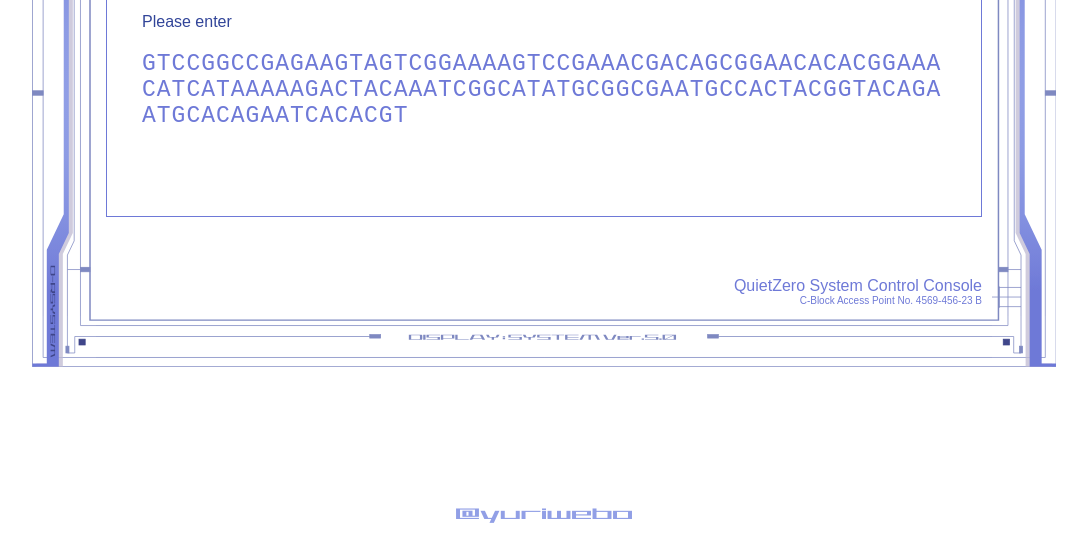
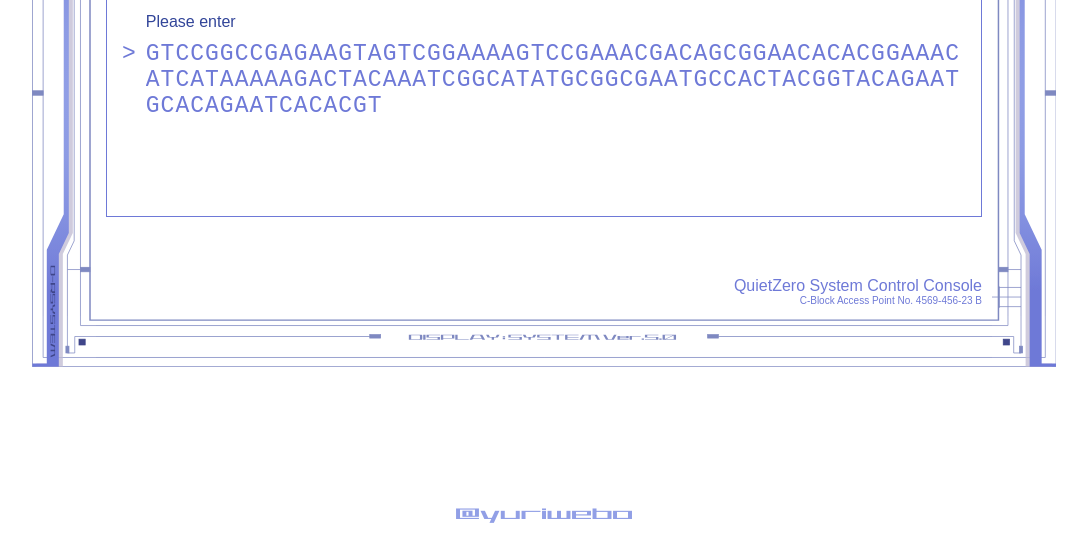
Before and after one commit to yuriwebo/miorine-room, an Astro site: page /tablet/notrette in a window 1280 px wide. Shown: the part 262-800 px from the top of the page, without its empty margins (96-1183 px from the left). Built offline with nearby package versions, Linux system fonts and the light colour scheme; Astro itself is replaced by a stand-in of ours; a web font is replaced by a local one.

Commit message:
番茄app-用grid和可编辑div重构console

```diff
--- a/src/pages/tablet/notrette.astro
+++ b/src/pages/tablet/notrette.astro
@@ -60,14 +60,9 @@ const encodedAnswer = textToGeneSequence(decodedAnswer);
     <div class="console-container">
       <!-- 终端输入模拟 -->
       <div class="console">
-        <label for="answer">Please enter</label>
-        <textarea
-          id="answer"
-          name="answer"
-          spellcheck="false"
-          autofocus>
-          {encodedAnswer}
-        </textarea>
+        <span class="label">Please enter</span>
+        <span class="prefix">&gt;</span>
+        <div class="answer" contenteditable="plaintext-only" spellcheck="false" autofocus="true">{encodedAnswer}</div>
       </div>
       <!-- 错误信息 -->
       <div class="output fail hide">
@@ -103,24 +98,19 @@ const encodedAnswer = textToGeneSequence(decodedAnswer);
 
 <script>
   const consoleDiv = document.querySelector(".console") as HTMLDivElement;
-  const textArea = document.getElementById('answer') as HTMLTextAreaElement;
+  const answerDiv = document.getElementById('answer') as HTMLDivElement;
   const failOutput = document.querySelector(".fail") as HTMLDivElement;
   const successOutput = document.querySelector(".success") as HTMLDivElement;
 
   //期待值为初始值
-  //消除textarea标签内所有空格
-  const expected = textArea.defaultValue.trim();
-
-  window.addEventListener("load", () => {
-    textArea.value = expected;
-  });
+  const expected = answerDiv.textContent;
 
   window.addEventListener('keydown', (e) => {
     if (e.key === "Enter") {
       e.preventDefault();
-      const textAreaVal = textArea.value;
+      const answer = answerDiv.textContent;
 
-      if (textAreaVal === expected) {
+      if (answer === expected) {
         successOutput.classList.remove("hide");
 
         consoleDiv.classList.add("hide");
--- a/src/styles/notrette.less
+++ b/src/styles/notrette.less
@@ -133,31 +133,38 @@
     border: @thick-border-base @primary;
 
     .console {
-      display: flex;
-      flex-direction: column;
-      align-items: flex-start;
+      display: grid;
+      gap: 10px;
+      grid-template-columns: auto 1fr;
+      grid-template-rows: auto 1fr;
+      grid-template-areas:
+        ". label"
+        "prefix answer";
+      text-align: left;
       height: 100%;
-      padding: 0 20px;
 
-      label {
+      .label {
+        grid-area: label;
         font-family: @square-font;
         color: @dark;
       }
 
-      #answer {
-        margin-top: auto; //贴底
-        width: 100%;
-        height: 150px;
-        border: none;
+      .prefix {
+        grid-area: prefix;
+        font-size: 23px;
+        font-family: @rounded-font;
+      }
+
+      .answer {
+        grid-area: answer;
         outline: none; //去除focus时边框
-        resize: none;
-        padding: 0; //去除默认padding
         letter-spacing: 1px;
         font-size: 23px;
         font-weight: 300;
         font-family: @rounded-font;
-        color: @primary;
-        overflow-y: scroll; //溢出部分可滑动
+        white-space: pre-wrap; //保留空格和手动换行、自动换行
+        overflow-wrap: break-word; //自动换行（拆分长单词
+        overflow-y: auto; //溢出部分可滑动
         /* scroll bar非表示 */
         -ms-overflow-style: none; //IE・Edge
         scrollbar-width: none; //Firefox
```
Also changed, not shown: src/styles/notrette.css.
